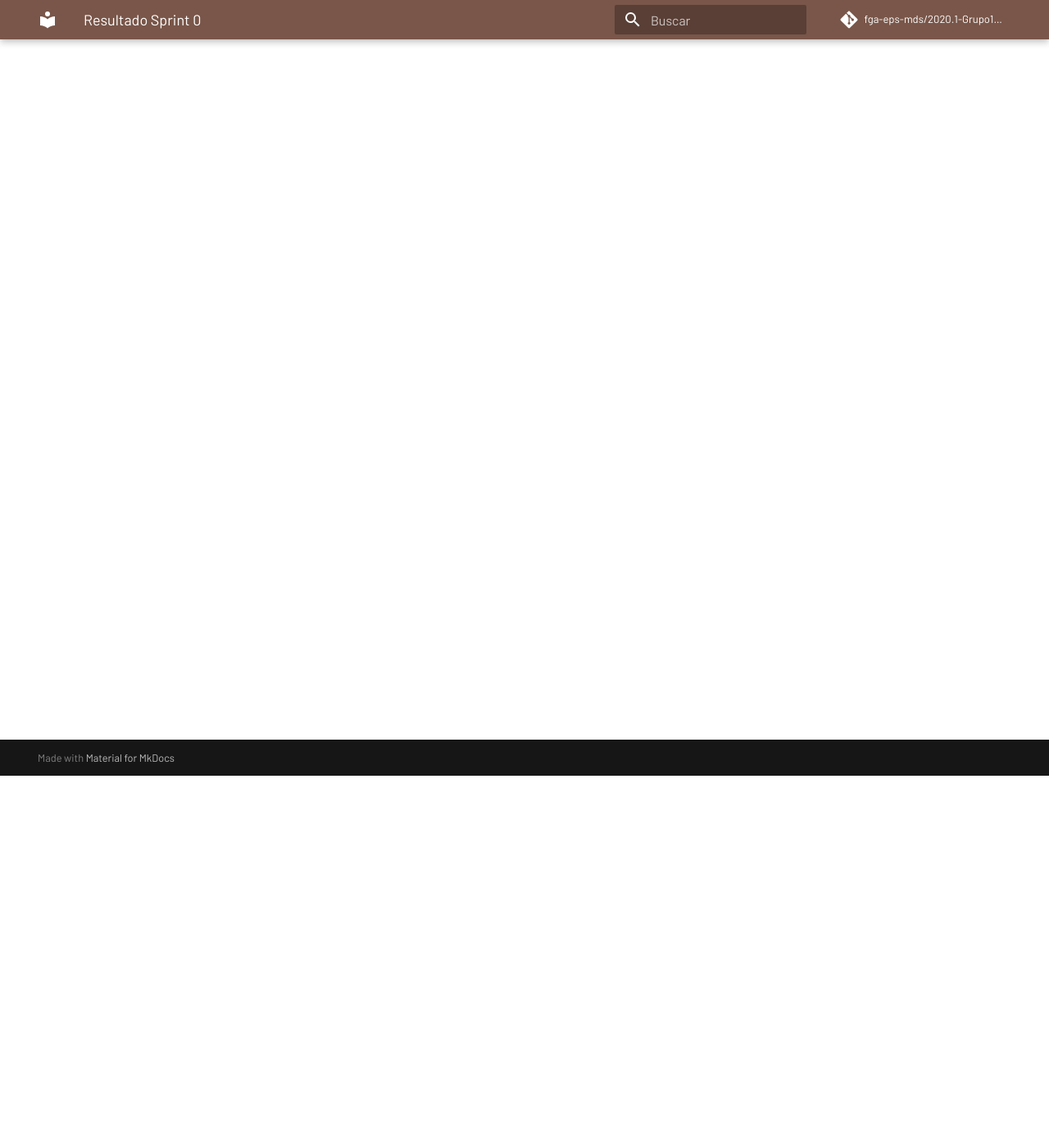
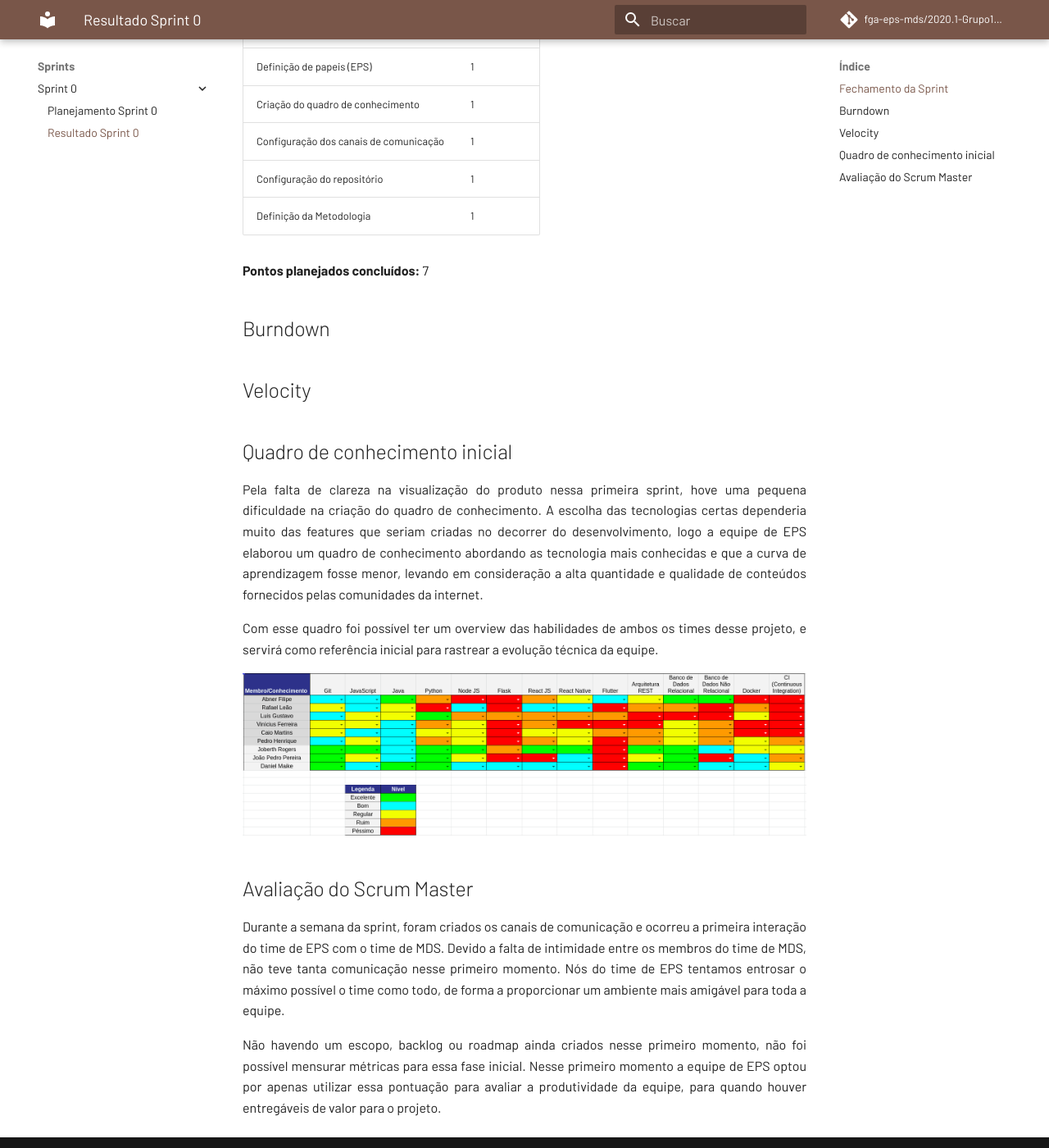
Before and after one commit to fga-eps-mds/2020.1-eSaudeUnB-Wiki, an MkDocs documentation site: the page built from docs/resultado_sprint0.md, in a window 1280 px wide and 1400 px high, scrolled down 454 px. Shown: the whole window at 82% size. Built offline with MkDocs 1.6.1 and Material for MkDocs 9.7.7, drawn with Linux system fonts in a browser that asks for light colours; comment, search, counter and statistics services are not loaded; some of the changed text lies outside the part shown.

Commit message:
docs: add result sprint 0 sketch #31
Signed-off-by: Joberth Rogers <joberth.rogers18@gmail.com>

```diff
--- a/docs/resultado_sprint0.md
+++ b/docs/resultado_sprint0.md
@@ -1 +1,43 @@
-## Resultado Sprint 0
+# Resultado Sprint 0
+<hr>
+
+Essa Sprint foi dedicada exclusivamente para a definição de um tema para o time de EPS e MDS, onde a ideia inicial foi oferecida pela professora Carla. Essa semana também foi marcada pelo contato inicial com os clientes e equipe de MDS.
+
+## Fechamento da Sprint
+
+| Issues | Pontos |
+| ------ | ------ |
+| Definição de Tema | 2 |
+| Definição de papeis (EPS) | 1 |
+| Criação do quadro de conhecimento | 1 |
+| Configuração dos canais de comunicação | 1 |
+| Configuração do repositório | 1 |
+| Definição da Metodologia | 1 |
+
+**Pontos planejados concluídos:** 7
+
+## Burndown
+
+## Velocity
+
+## Quadro de conhecimento inicial
+
+<p style="text-align: justify;">
+    Pela falta de clareza na visualização do produto nessa primeira sprint, hove uma pequena dificuldade na criação do quadro de conhecimento. A escolha das tecnologias certas dependeria muito das features que seriam criadas no decorrer do desenvolvimento, logo a equipe de EPS elaborou um quadro de conhecimento abordando as tecnologia mais conhecidas e que a curva de aprendizagem fosse menor, levando em consideração a alta quantidade e qualidade de conteúdos fornecidos pelas comunidades da internet.
+</p>
+
+<p style="text-align: justify;">
+    Com esse quadro foi possível ter um overview das habilidades de ambos os times desse projeto, e servirá como referência inicial para rastrear a evolução técnica da equipe.
+</p>
+
+![Quadro Sprint 0](./img/quadro-sprint-0.png)
+
+## Avaliação do Scrum Master
+
+<p style="text-align: justify;">
+    Durante a semana da sprint, foram criados os canais de comunicação e ocorreu a primeira interação do time de EPS com o time de MDS. Devido a falta de intimidade entre os membros do time de MDS, não teve tanta comunicação nesse primeiro momento. Nós do time de EPS tentamos entrosar o máximo possível o time como todo, de forma a proporcionar um ambiente mais amigável para toda a equipe.
+</p>
+
+<p style="text-align: justify;">
+    Não havendo um escopo, backlog ou roadmap ainda criados nesse primeiro momento, não foi possível mensurar métricas para essa fase inicial. Nesse primeiro momento a equipe de EPS optou por apenas utilizar essa pontuação para avaliar a produtividade da equipe, para quando houver entregáveis de valor para o projeto.
+</p>
```
Also changed, not shown: docs/img/quadro-sprint-0.png (added).
